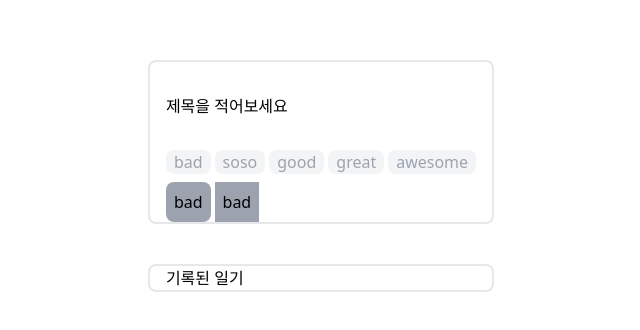
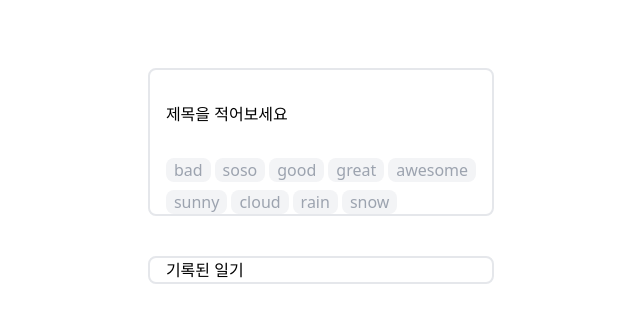
Before and after one commit to yugenius0213/GDSC-SPACE-STUDY-ASSIGNMENT-VER2, a React (Vite) app in the folder YuJin/react-ts/: page / in a window 1280 px wide. Shown: the part 224-554 px from the top of the page, without its empty margins (319-959 px from the left). Built offline with nearby package versions, Linux system fonts and the light colour scheme.

Commit message:
feat: add weather

```diff
--- a/YuJin/react-ts/src/app/page.tsx
+++ b/YuJin/react-ts/src/app/page.tsx
@@ -1,10 +1,13 @@
-export default function DiaryHomePage() {
+function DiaryWriter() {
     const emotions: string[] = ['bad', 'soso', 'good', 'great', 'awesome']
     const emotionEntries = emotions.map((emotion) => ({
         emotion: emotion,
     }))
+    const weather: string[] = ['sunny', 'cloud', 'rain', 'snow']
+    const weatherEntries = weather.map((weather) => ({
+        weather: weather,
+    }))
     return (
-        <div className="flex flex-col gap-10 items-center justify-center">
         <div className="w-full border-2 border-bg-gray px-4 rounded-lg">
             <div className="py-8">제목을 적어보세요</div>
             <div className="flex flex-col gap-2">
@@ -19,11 +22,23 @@ export default function DiaryHomePage() {
                     ))}
                 </div>
                 <div className="flex flex-row gap-1">
-                        <div className="flex bg-gray-400 px-2 py-0.5 items-center rounded-lg">bad</div>
-                        <div className=" bg-gray-400 p-2">bad</div>
+                    {weatherEntries.map((entry, index) => (
+                        <button
+                            className="flex bg-primary-lightgray text-primary-gray px-2 items-center justify-center rounded-lg"
+                            key={index}
+                        >
+                            {entry.weather}
+                        </button>
+                    ))}
                 </div>
             </div>
         </div>
+    )
+}
+export default function DiaryHomePage() {
+    return (
+        <div className="flex flex-col gap-10 items-center justify-center">
+            <DiaryWriter />
             <div className="w-full border-2 border-bg-gray px-4 rounded-lg">기록된 일기</div>
         </div>
     )
--- a/YuJin/react-ts/tailwind.config.js
+++ b/YuJin/react-ts/tailwind.config.js
@@ -10,6 +10,8 @@ export default {
                     lightgray: '#F3F4F6',
                     green: '#059669',
                     lightgreen: '#D1FAE5',
+                    blue: '#2563EB',
+                    lightblue: '#DBEAFE',
                 },
             },
         },
```
Lines whose indentation alone changed are shown as unchanged.
